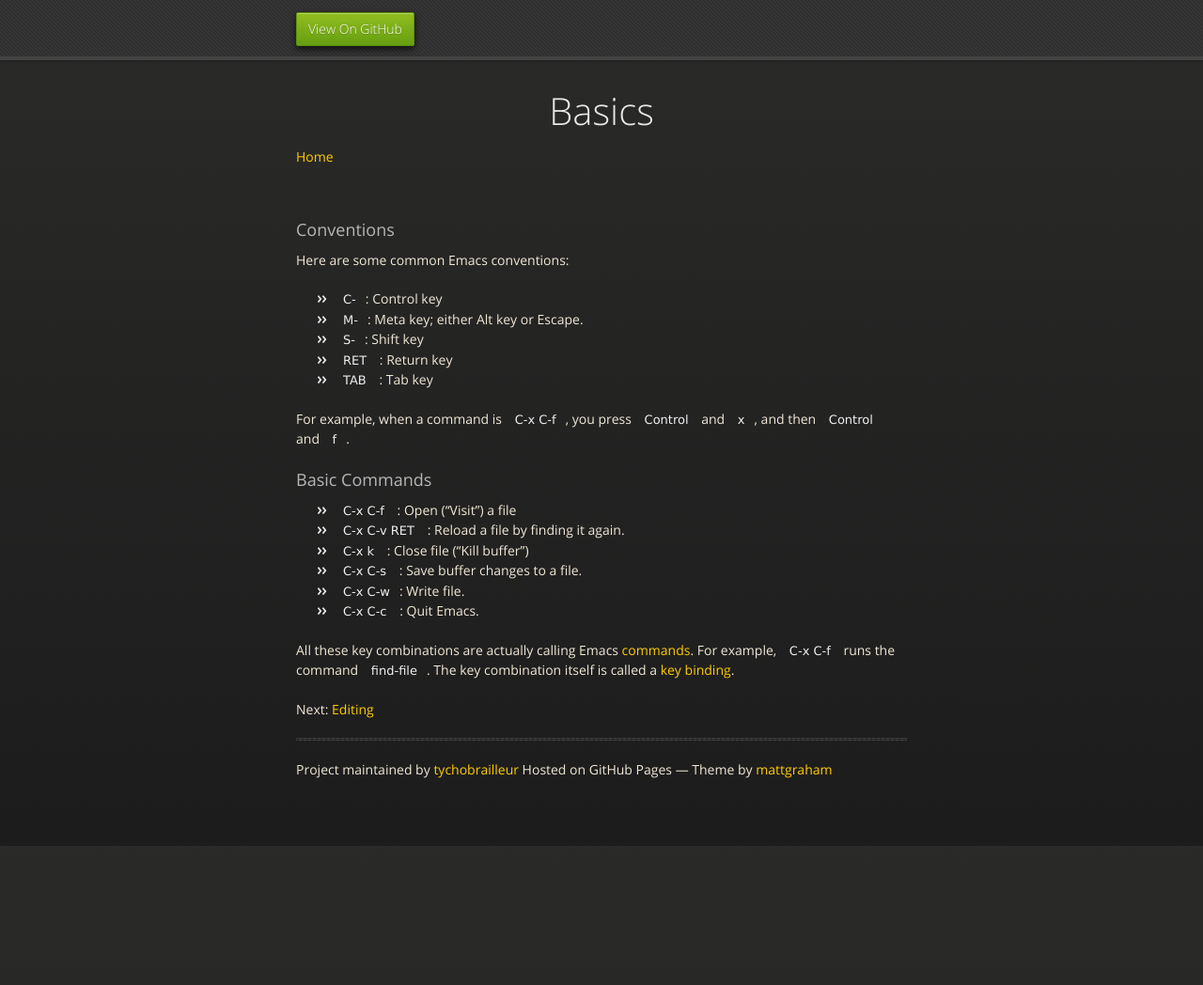
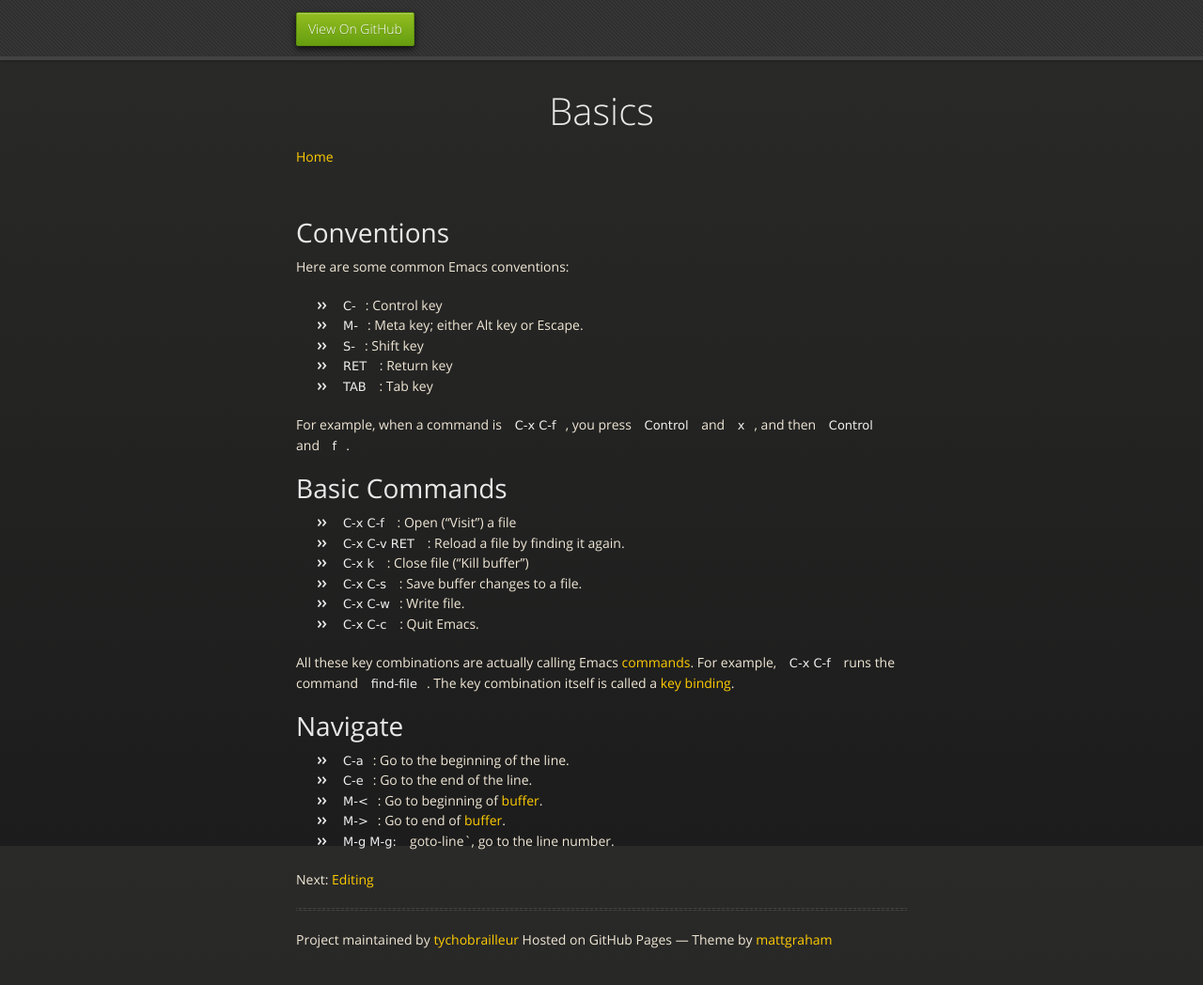
Before and after one commit to tychobrailleur/tychobrailleur.github.io, a Jekyll site: the page built from basics.md, in a window 1280 px wide and 1100 px high. Shown: the top 1048 px of the window at 94% size. Built offline with Jekyll 4.4.1, drawn with Linux system fonts in a browser that asks for light colours; nearby versions of some CDN libraries.

Commit message:
Misc changes.

```diff
--- a/basics.md
+++ b/basics.md
@@ -3,7 +3,7 @@
 layout: default
 ---
 
-### Conventions
+# Conventions
 Here are some common Emacs conventions:
 
 - `C-`: Control key
@@ -14,7 +14,7 @@
 
 For example, when a command is `C-x C-f`, you press `Control` and `x`, and then `Control` and `f`.
 
-### Basic Commands
+# Basic Commands
 
 - `C-x C-f` : Open ("Visit") a file
 - `C-x C-v RET` : Reload a file by finding it again.
@@ -25,5 +25,12 @@
 
 All these key combinations are actually calling Emacs [commands](commands.md).  For example, `C-x C-f` runs the command `find-file`.  The key combination itself is called a [key binding](key-bindings.md).
 
+# Navigate
+
+- `C-a`: Go to the beginning of the line.
+- `C-e`: Go to the end of the line.
+- `M-<`: Go to beginning of [buffer](buffer.html).
+- `M->`: Go to end of [buffer](buffer.html).
+- `M-g M-g: `goto-line`, go to the line number.
 
 Next: [Editing](editing.html)
```
Also changed, not shown: search.md (+2 -0 lines), select.md (+12 -0 lines).
